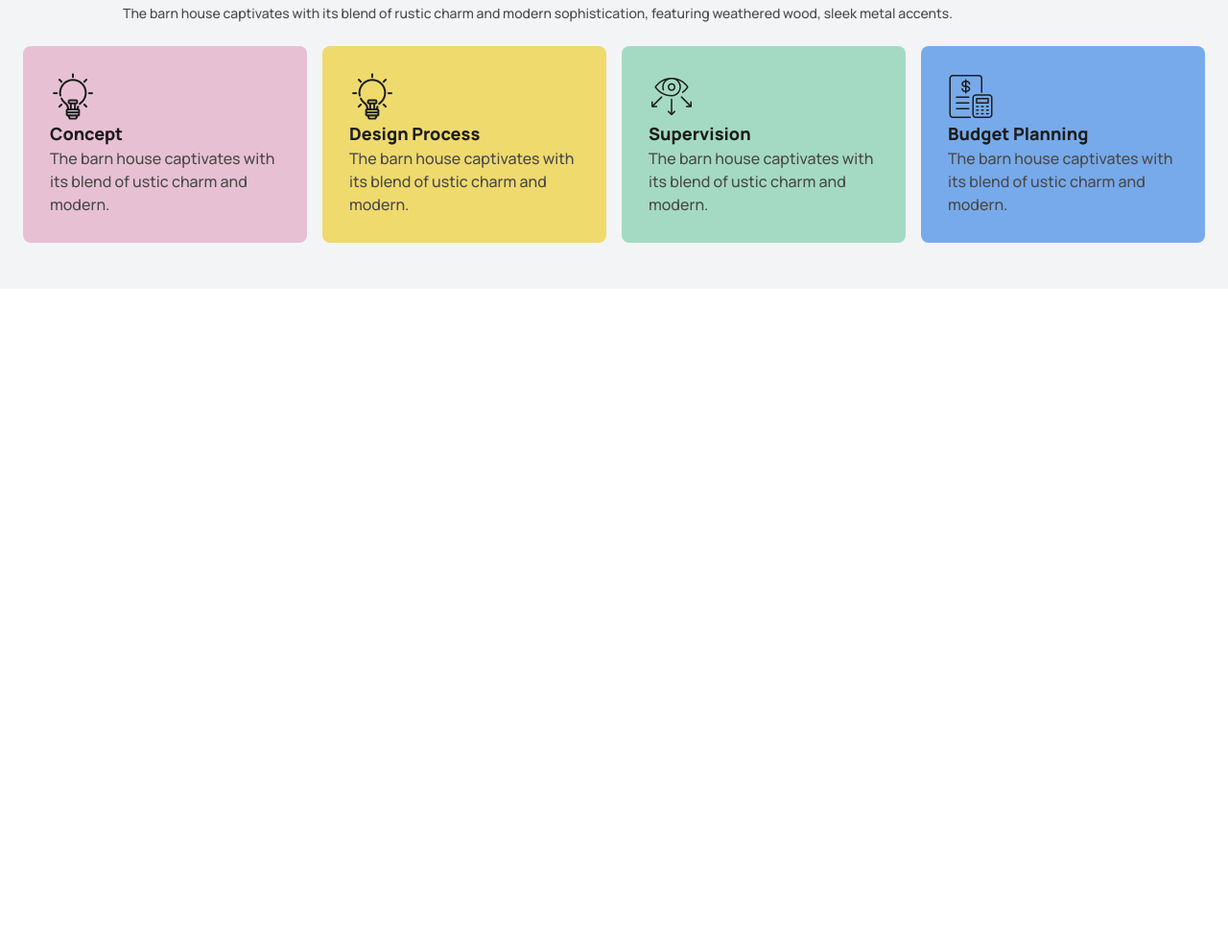
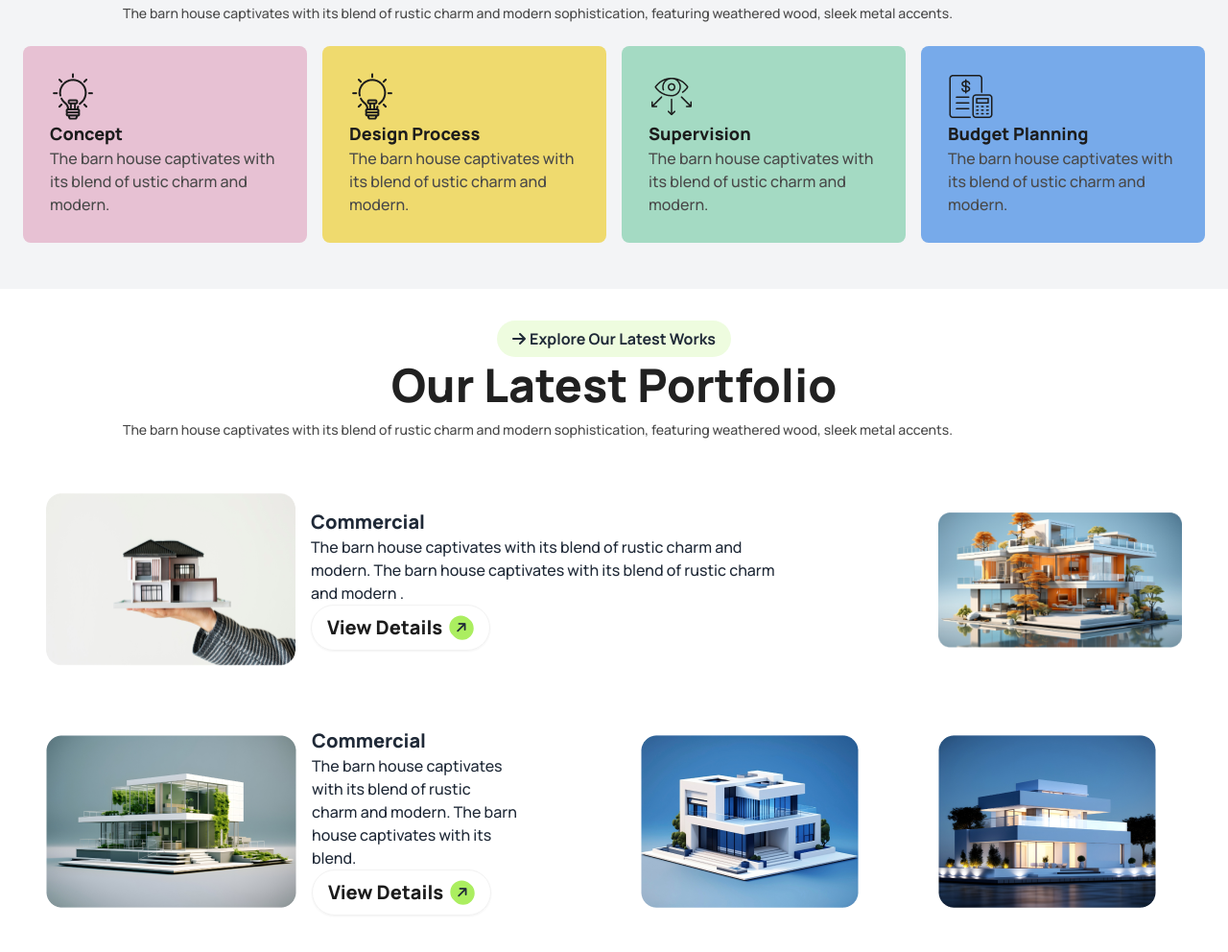
Before and after one commit to thenahidulislam/rinterio, a plain HTML site: page index.html in a window 1280 px wide. Shown: the part 1454-2446 px from the top of the page at 96% size. Before the commit the page ends 1755 px from the top, so only its background shows below. Drawn offline with nearby package versions, Linux system fonts and the light colour scheme.

Commit message:
Portfolio Section Added

```diff
--- a/index.html
+++ b/index.html
@@ -192,7 +192,55 @@
   </section>
 </main>
 
+<!-- Portfolio Section -->
+<section class="bg-gray-100 sm:bg-white container mx-auto ">
+    <!-- Primary Texts -->
+    <div class="flex flex-col gap-3 justify-center items-center mt-10">
+      <div>
+        <a href="" class="bg-[#ABEF5F33] py-2 px-4 rounded-full"><i class="fa-solid fa-arrow-right"></i><span class="text-base font-bold ml-1">Explore Our Latest Works</span></a>
+      </div>
+    <h2 class="font-bold text-2xl text-color-heading text-center lg:text-5xl lg:font-extrabold ">Our Latest Portfolio</h2>
+    <p class="paragraph text-center lg:text-left w-4/5">The barn house captivates with its blend of rustic charm and  modern sophistication, featuring weathered wood, sleek metal accents.</p>
+    </div>
+    <div class="grid grid-rows-7 grid-flow-col lg:grid-cols-4  gap-2 p-6 items-center justify-center">
+      <!-- pfolio1 -->
+      <div class="bg-white rounded-xl p-6 items-center row-span-2 lg:col-start-1 lg:col-span-3 lg:row-span-1 lg:flex lg:gap-4">
+        <img src="./assets/img1.png" alt="">
+        <div>
+          <h3 class="text-xl font-extrabold">Commercial</h3>
+          <p class="text-base font-medium w-10/12">The barn house captivates with its blend of rustic charm and modern. The barn house captivates with its blend of rustic charm and modern .</p>
+          <div>
+            <a class="btn bg-transparent rounded-full"><span class="text-xl text-[#1c1c1c] font-extrabold">View Details </span><i class="fa-solid fa-arrow-right -rotate-45 bg-green-accent p-1.5 rounded-full"></i></a>
+          </div>
+        </div>
 
+      </div>
+      <!-- pfolio2 -->
+      <div class="bg-white rounded-xl p-6 items-center row-span-1 lg:col-start-4 lg:col-span-1  ">
+        <img src="./assets/img2.png" alt="">
+      </div>
+      <!-- pfolio3 -->
+      <div class="bg-white rounded-xl p-6 items-center row-span-2  lg:col-start-1 lg:col-span-2 lg:row-span-1 lg:flex lg:gap-4 lg:justify-start">
+        <img src="./assets/img4.png" alt="">
+        <div>
+          <h3 class="text-xl font-extrabold">Commercial</h3>
+        <p class="text-base font-medium w-9/12">The barn house captivates with its blend of rustic charm and modern. The barn house captivates with its blend.</p>
+        <div>
+          <a class="btn bg-transparent rounded-full"><span class="text-xl text-[#1c1c1c] font-extrabold">View Details </span><i class="fa-solid fa-arrow-right -rotate-45 bg-green-accent p-1.5 rounded-full"></i></a>
+        </div>
+        </div>
+      </div>
+      <!-- pfolio4 -->
+      <div class="bg-white rounded-xl p-6 items-center row-span-1 lg:col-start-3 lg:col-span-1 ">
+        <img src="./assets/img3.png" alt="">
+      </div>
+      <!-- pfolio5 -->
+      <div class="bg-white rounded-xl p-6 items-center row-span-1 lg:col-start-4 lg:col-span-1">
+        <img src="./assets/img5.png" alt="">
+      </div>
+      </div>
+    </div>
+</section>
 
 
 
```
